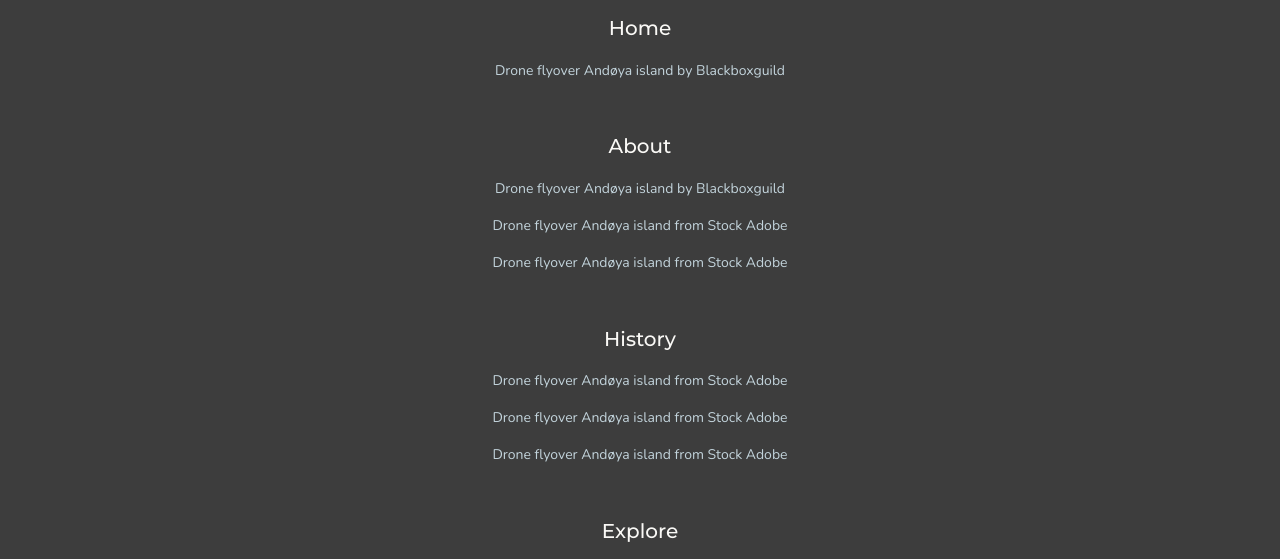
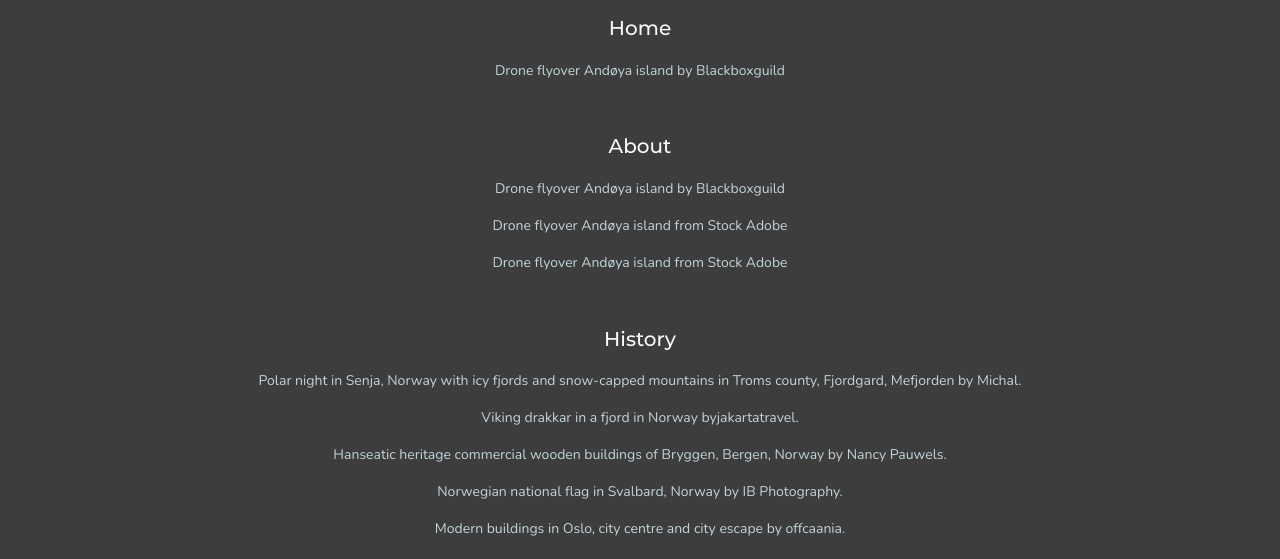
Before and after one commit to danielacmelo/country-website, a plain HTML site: page credits.html in a window 1280 px wide. Shown: the part 161-720 px from the top of the page. Drawn offline with nearby package versions, Linux system fonts and the light colour scheme.

Commit message:
updated credits history

```diff
--- a/credits.html
+++ b/credits.html
@@ -69,9 +69,11 @@
 
             <section class="credits-list">
                 <h2>History</h2>
-                <a href="https://stock.adobe.com/ca/video/norwegian-spectacular-nature-landscape-view-drone-flyover-andoya-island-capturing-coastal-matind-mountains-cape-at-sunset-golden-hours/668481920?prev_url=detail">Drone flyover Andøya island from Stock Adobe</a>
-                <a href="https://stock.adobe.com/ca/video/norwegian-spectacular-nature-landscape-view-drone-flyover-andoya-island-capturing-coastal-matind-mountains-cape-at-sunset-golden-hours/668481920?prev_url=detail">Drone flyover Andøya island from Stock Adobe</a>
-                <a href="https://stock.adobe.com/ca/video/norwegian-spectacular-nature-landscape-view-drone-flyover-andoya-island-capturing-coastal-matind-mountains-cape-at-sunset-golden-hours/668481920?prev_url=detail">Drone flyover Andøya island from Stock Adobe</a>
+                <a href="https://stock.adobe.com/ca/contributor/208414274/michal">Polar night in Senja, Norway with icy fjords and snow-capped mountains in Troms county, Fjordgard, Mefjorden by Michal.</a>
+                <a href="https://stock.adobe.com/ca/contributor/205238008/jakartatravel">Viking drakkar in a fjord in Norway byjakartatravel.</a>
+                <a href="https://stock.adobe.com/ca/contributor/206112162/nancy-pauwels">Hanseatic heritage commercial wooden buildings of Bryggen, Bergen, Norway by Nancy Pauwels.</a>
+                <a href="https://stock.adobe.com/ca/contributor/200714661/ib-photography">Norwegian national flag in Svalbard, Norway by IB Photography.</a>
+                <a href="https://stock.adobe.com/ca/contributor/206817001/offcaania">Modern buildings in Oslo, city centre and city escape by offcaania.</a>
             </section>
 
             <section class="credits-list">
```
